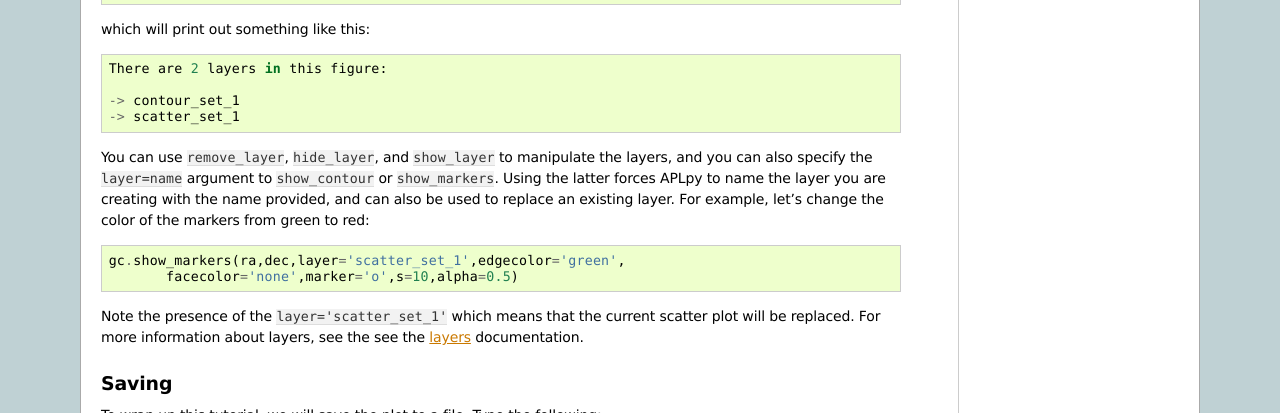
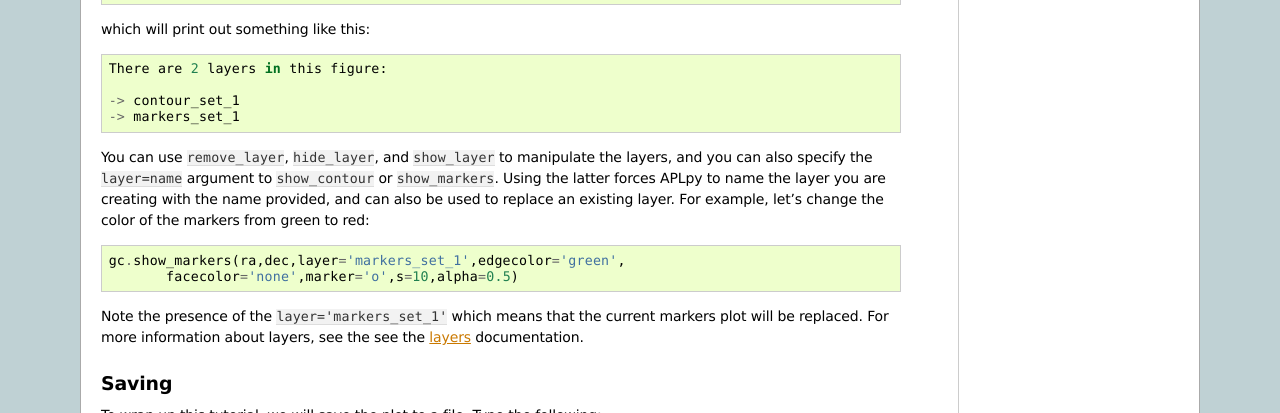
Before and after one commit to aplpy/aplpy.github.com, a Sphinx documentation site: the page built from source/quickstart.rst, in a window 1280 px wide and 1400 px high, scrolled down 2089 px. Shown: the part 151-564 px from the top of the window. Built offline with Sphinx 7.4.7, drawn with Linux system fonts in a browser that asks for light colours; some of the changed text lies outside the part shown.

Commit message:
- changed all references of 'scatter' to 'markers' - fixed bug that meant layers didn't work for ellipses, circles, and rectangles
git-svn-id: https://aplpy.svn.sourceforge.net/svnroot/aplpy/documentation@147 2f3f69f2-b874-4715-96d5-35985bcb53a6

```diff
--- a/source/api.rst
+++ b/source/api.rst
@@ -89,6 +89,8 @@ Layers
 .. automethod:: FITSFigure.remove_layer
 .. automethod:: FITSFigure.hide_layer
 .. automethod:: FITSFigure.show_layer
+.. automethod:: FITSFigure.get_layer
+
 
 RGB Images
 ^^^^^^^^^^
--- a/source/quickstart.rst
+++ b/source/quickstart.rst
@@ -142,7 +142,7 @@ which will print out something like this::
     There are 2 layers in this figure:
 
     -> contour_set_1
-    -> scatter_set_1
+    -> markers_set_1
 
 You can use ``remove_layer``, ``hide_layer``, and ``show_layer`` to manipulate
 the layers, and you can also specify the ``layer=name`` argument to
@@ -151,11 +151,11 @@ the layer you are creating with the name provided, and can also be used to
 replace an existing layer. For example, let's change the color of the markers
 from green to red::
 
-    gc.show_markers(ra,dec,layer='scatter_set_1',edgecolor='green',
+    gc.show_markers(ra,dec,layer='markers_set_1',edgecolor='green',
            facecolor='none',marker='o',s=10,alpha=0.5)
 
-Note the presence of the ``layer='scatter_set_1'`` which means that the
-current scatter plot will be replaced. For more information about layers, see
+Note the presence of the ``layer='markers_set_1'`` which means that the
+current markers plot will be replaced. For more information about layers, see
 the see the layers_ documentation.
 
 .. _layers: http://aplpy.sourceforge.net/doc/#layers
@@ -192,7 +192,7 @@ To summarize, the above plot was made using the following commands::
     data = numpy.loadtxt('data/yso_wcs_only.txt')
     ra,dec = data[:,0],data[:,1]
 
-    gc.show_markers(ra,dec,layer='scatter_set_1',edgecolor='red',
+    gc.show_markers(ra,dec,layer='markers_set_1',edgecolor='red',
     facecolor='none',marker='o',s=10,alpha=0.5)
 
     gc.save('myfirstplot.png')
```
Also changed, not shown: 7 other files.
